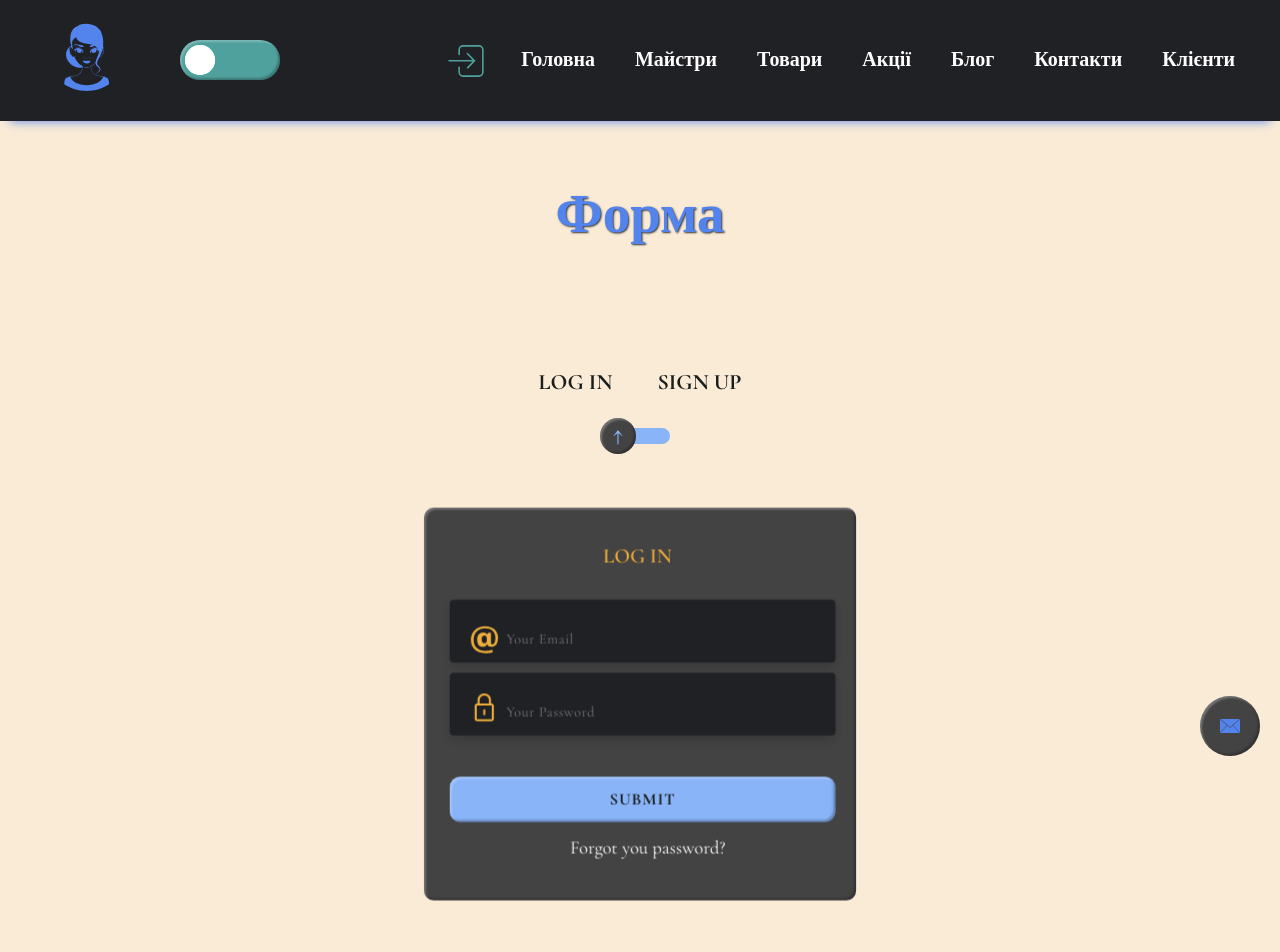
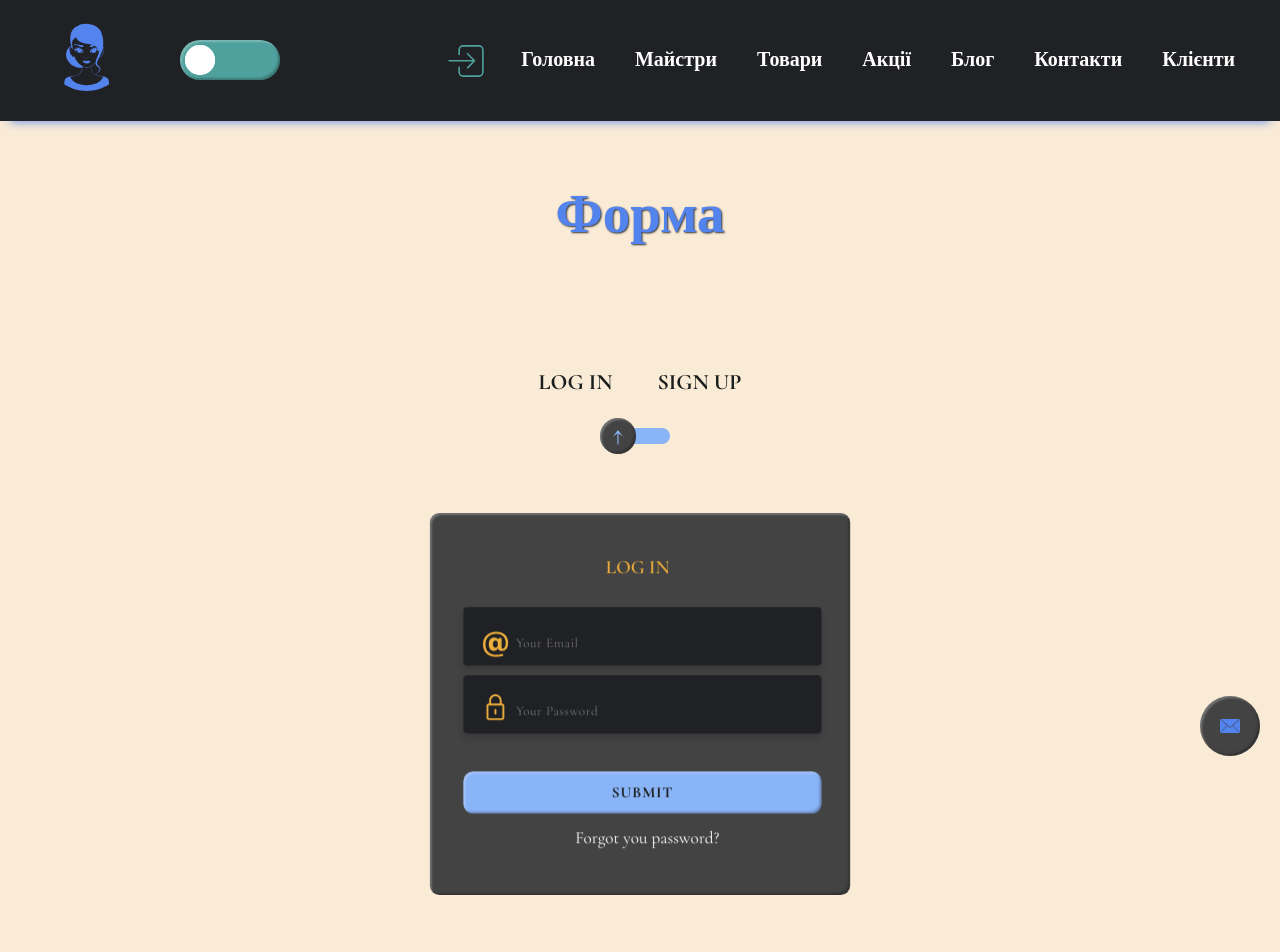
Before and after one commit to dimatany/ReactLess, a React (Create React App) app: page /login in a window 1280 px wide. Shown: the top 952 px of the page. Built offline with nearby package versions, Linux system fonts and the light colour scheme.

Commit message:
fix a few

```diff
--- a/src/Сomponents/FormAuthorization/FormAuthorization.module.css
+++ b/src/Сomponents/FormAuthorization/FormAuthorization.module.css
@@ -129,8 +129,6 @@ h4 {
   top: 0;
   left: 0;
   transform-style: preserve-3d;
-  -webkit-transform: translate3d(0px, 0px, 0px);
-  transform: translateZ(22px);
   transition: all 1s ease-out;
 }
 
@@ -145,6 +143,7 @@ h4 {
   left: 0;
   top: 0;
   transform-style: preserve-3d;
+  -webkit-transform-style: flat;
   backface-visibility: hidden;
   transform: scale(0.955);
 }
--- a/src/Сomponents/FormAuthorization/FormAuthorization.module.scss
+++ b/src/Сomponents/FormAuthorization/FormAuthorization.module.scss
@@ -131,8 +131,6 @@ h4 {
   top: 0;
   left: 0;
   transform-style: preserve-3d;
-  -webkit-transform: translate3d(0px, 0px, 0px);//добавила
-  transform: translateZ(22px);//добавила
   transition: all 1s ease-out;
 }
 .cardFront, .cardBack {
@@ -146,7 +144,7 @@ h4 {
   left: 0;
   top: 0;
   transform-style: preserve-3d;//вот тут проблема и она из-за сафари
-  //-webkit-transform-style: flat;
+  -webkit-transform-style: flat;
   backface-visibility: hidden;
   transform: scale(0.955);//добавила
 }
```
Also changed, not shown: 1 other file (tests, documents, lock files or other folders).
